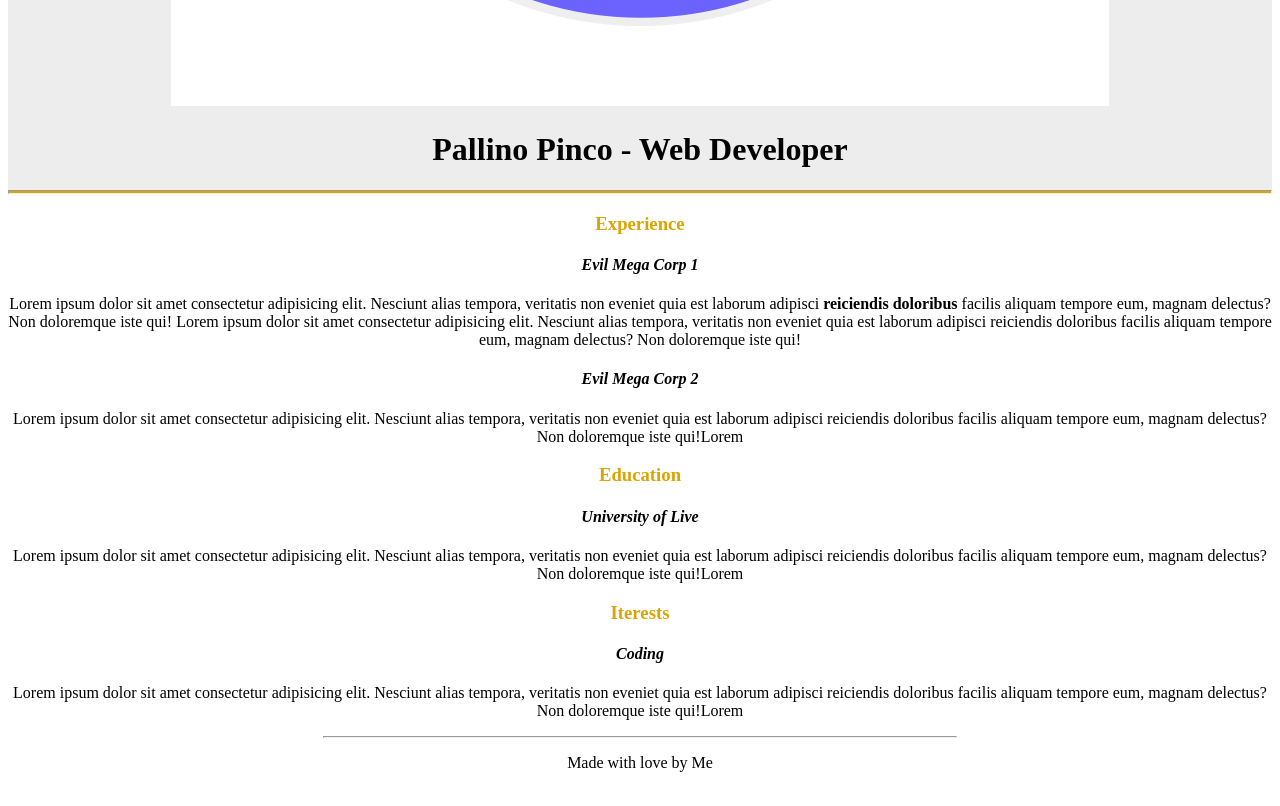
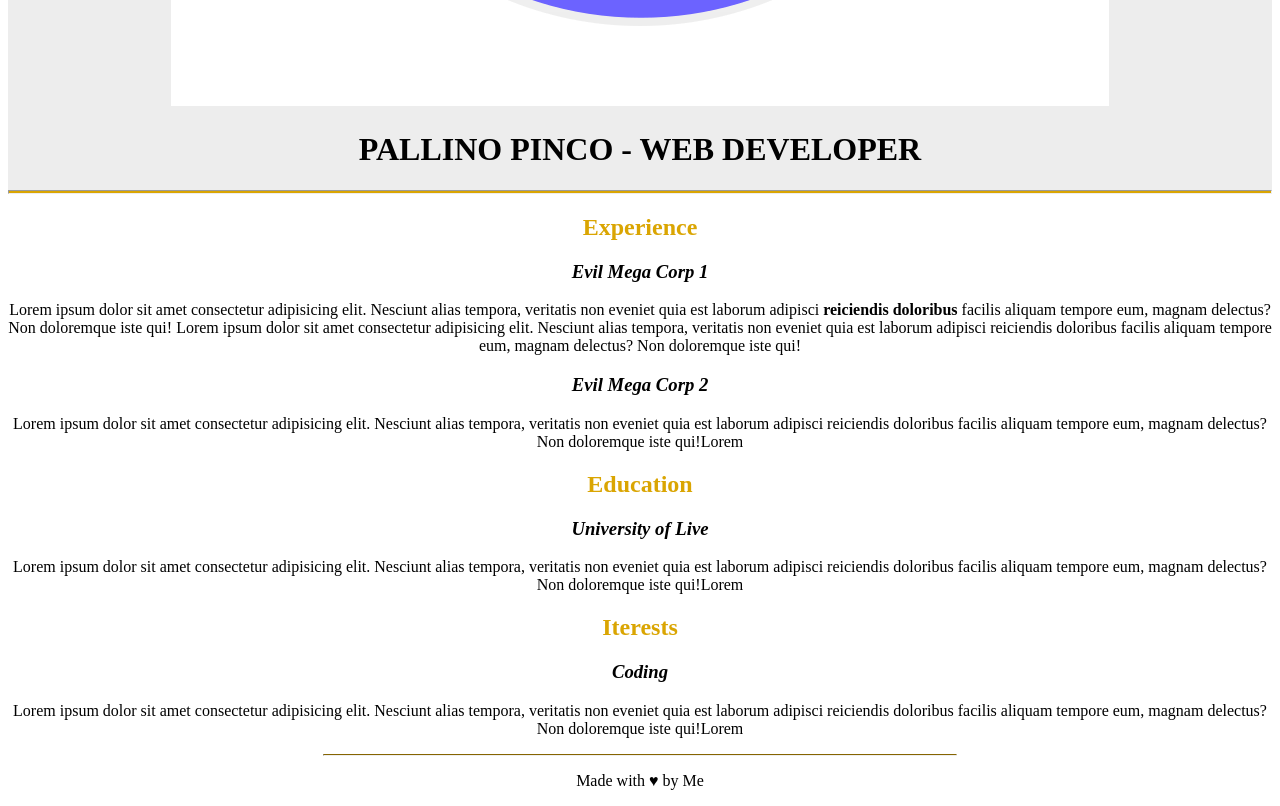
Before and after one commit to adelademarku/html-css-curriculum-vitae, a plain HTML site: page index.html in a window 1280 px wide. Shown: the part 760-1566 px from the top of the page. Drawn offline with Linux system fonts and the light colour scheme.

Commit message:
sistemazione titoli e sottotitoli

```diff
--- a/index.html
+++ b/index.html
@@ -20,8 +20,8 @@
     </div>
 
     <div>
-        <h3> Experience</h3>
-        <h4> Evil Mega Corp 1</h4>
+        <h2> Experience</h2>
+        <h3> Evil Mega Corp 1</h3>
         <p> Lorem ipsum dolor sit amet consectetur adipisicing elit. Nesciunt alias tempora, veritatis non eveniet quia
             est laborum adipisci <b> reiciendis doloribus </b>facilis aliquam tempore eum, magnam delectus? Non
             doloremque iste
@@ -31,24 +31,24 @@
             qui!
 
         </p>
-        <h4> Evil Mega Corp 2</h4>
+        <h3> Evil Mega Corp 2</h3>
         <p> Lorem ipsum dolor sit amet consectetur adipisicing elit. Nesciunt alias tempora, veritatis non eveniet quia
             est laborum adipisci reiciendis doloribus facilis aliquam tempore eum, magnam delectus? Non doloremque iste
             qui!Lorem
 
         </p>
 
-        <h3> Education</h3>
+        <h2> Education</h2>
 
-        <h4> University of Live </h4>
+        <h3> University of Live </h3>
         <p> Lorem ipsum dolor sit amet consectetur adipisicing elit. Nesciunt alias tempora, veritatis non eveniet quia
             est laborum adipisci reiciendis doloribus facilis aliquam tempore eum, magnam delectus? Non doloremque iste
             qui!Lorem
 
         </p>
-        <h3> Iterests</h3>
+        <h2> Iterests</h2>
 
-        <h4> Coding </h4>
+        <h3> Coding </h3>
         <p> Lorem ipsum dolor sit amet consectetur adipisicing elit. Nesciunt alias tempora, veritatis non eveniet quia
             est laborum adipisci reiciendis doloribus facilis aliquam tempore eum, magnam delectus? Non doloremque iste
             qui!Lorem
@@ -57,7 +57,7 @@
 
         <hr class="fine">
     </div>
-    <p>Made with love by Me</p>
+    <p>Made with ♥ by Me</p>
 
 
 </body>
--- a/style.css
+++ b/style.css
@@ -6,7 +6,9 @@ body {
     background-color: #ededed
 }
 
-.endintro { height:2px;border-width:1;
+.endintro {
+    height: 2px;
+    border-width: 1;
     color: #daa502;
     background-color: #daa502
 }
@@ -15,15 +17,20 @@ body {
 
 h1 {
     font-style: normal;
+    text-transform: uppercase
+}
+
+h2 {
+    color: #daa502;
 }
 
 h3 {
-    color: #daa502;
-}
-
-h4 {
     font-style: oblique;
+    font-weight: bold;
 }
 
 
-.fine{width:50%}
+.fine {
+    width: 50%;
+    border-top-color: #daa502;
+}
```
